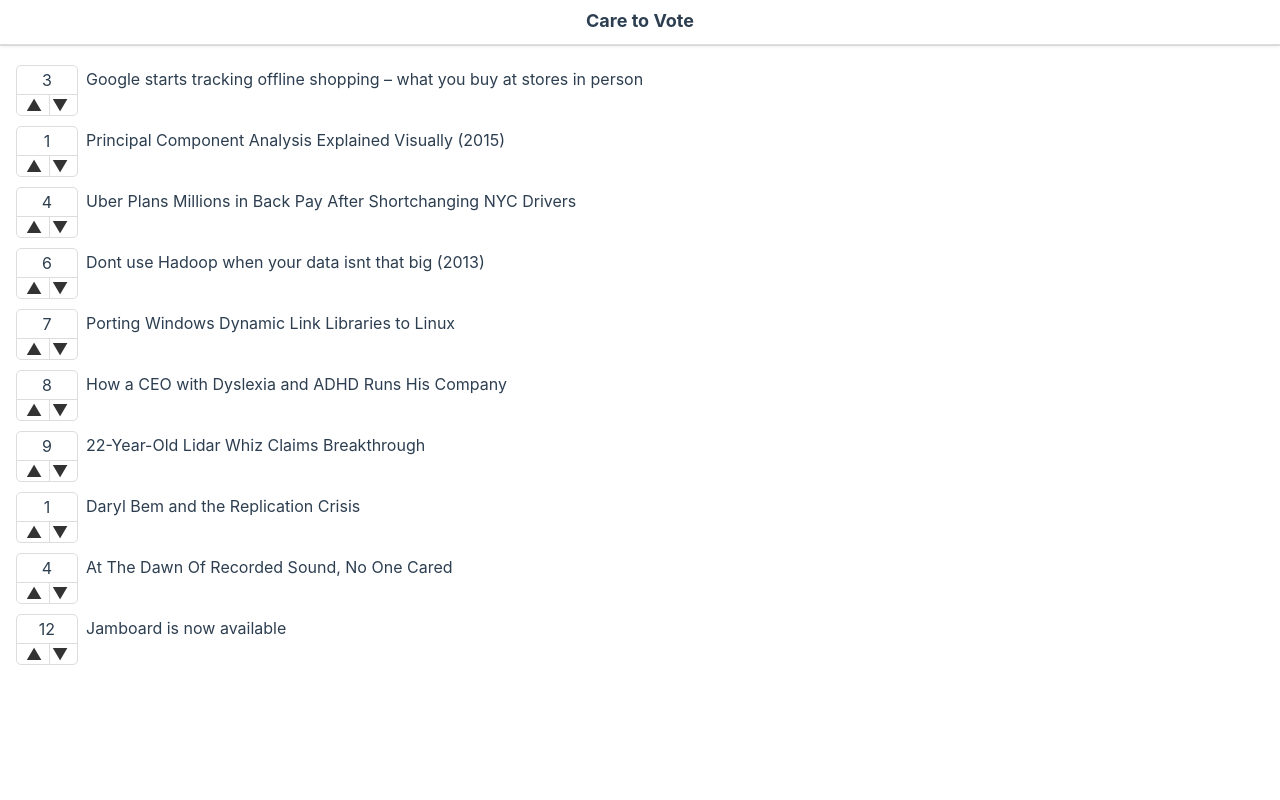
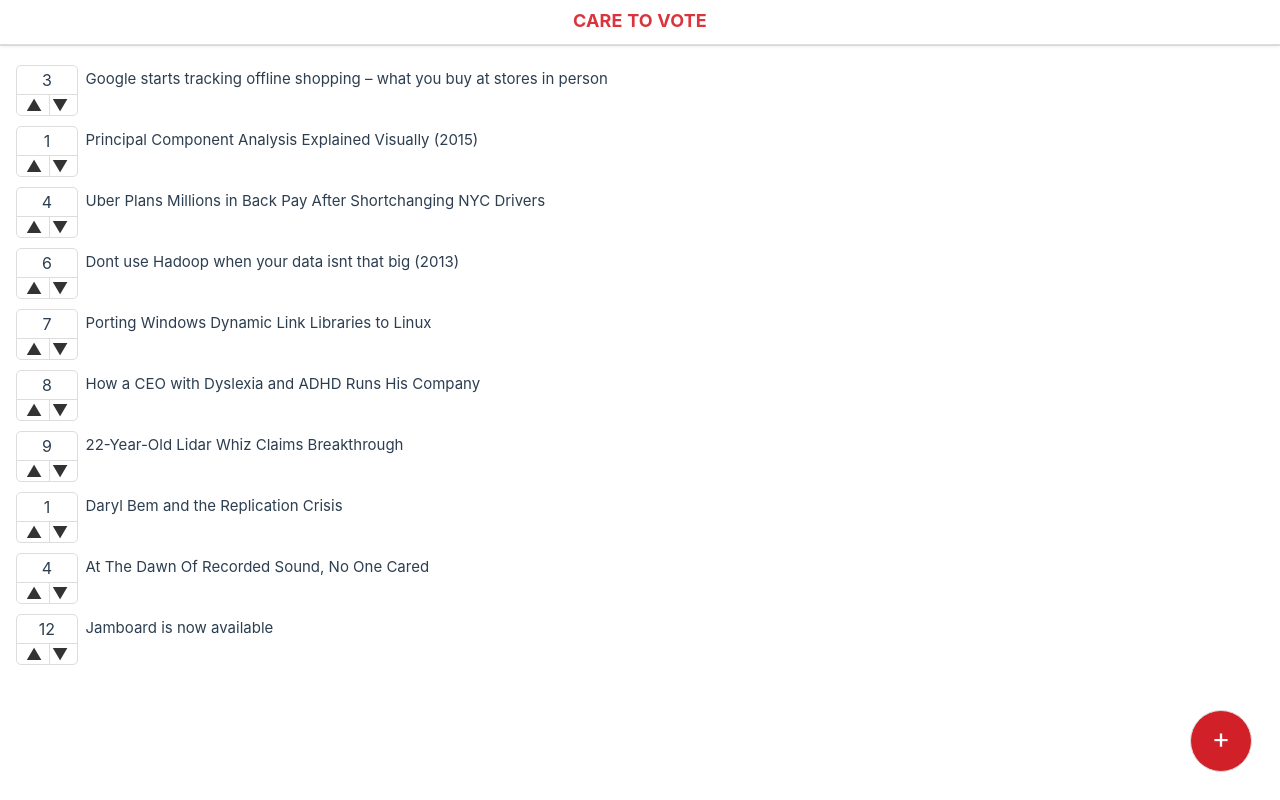
Before and after one commit to chardy/caretovote, a Vue app: page /#/ in a window 1280 px wide. Built offline with nearby package versions, Linux system fonts and the light colour scheme.

Commit message:
add button for adding content to vote

```diff
--- a/src/App.vue
+++ b/src/App.vue
@@ -14,6 +14,10 @@
 </script>
 
 <style>
+
+body {
+  overflow: hidden;
+}
 
 .clearfix:after {
   visibility: hidden;
@@ -57,6 +61,9 @@
 .nav h1 {
   font-size: 18px;
   line-height: 18px;
+  text-transform: uppercase;
+  letter-spacing: 0.01em;
+  color: #DA343C;
 }
 
 </style>
--- a/src/components/List.vue
+++ b/src/components/List.vue
@@ -1,4 +1,5 @@
 <template>
+  <div>
     <div id='list'>
       <div class="item clearfix" v-for="(item, index) in items">
         <div class="vote">
@@ -14,6 +15,8 @@
           {{ item.content }}
         </div>
       </div>
+    </div>
+    <a href="#" class="add">+</a>
   </div>
 </template>
 <script>
@@ -104,6 +107,7 @@
   }
 </script>
 <style scoped>
+
 #list .item {
   display: block;
   padding: 5px 0;
@@ -144,10 +148,33 @@
 }
 
 #list .item .content {
-  padding-left: 0.5em;
+  font-size: 15px;
   line-height: 28px;
+  padding: 0 0.5em;
   max-width: 80vw;
   float: left;
 }
 
+.add {
+  position: absolute;
+  bottom: 1em;
+  right: 1em;
+  background: #D22028;
+  width: 30px;
+  height: 30px;
+  text-align: center;
+  padding: 15px;
+  font-size: 28px;
+  line-height: 24px;
+  text-decoration: none;
+  border-radius: 50%;
+  border: 1px solid #DDD;
+  color: #FFF;
+}
+
+.add:hover {
+  color: #666666;
+  background: #DFDFDF;
+}
+
 </style>
```
Lines whose indentation alone changed are shown as unchanged.
